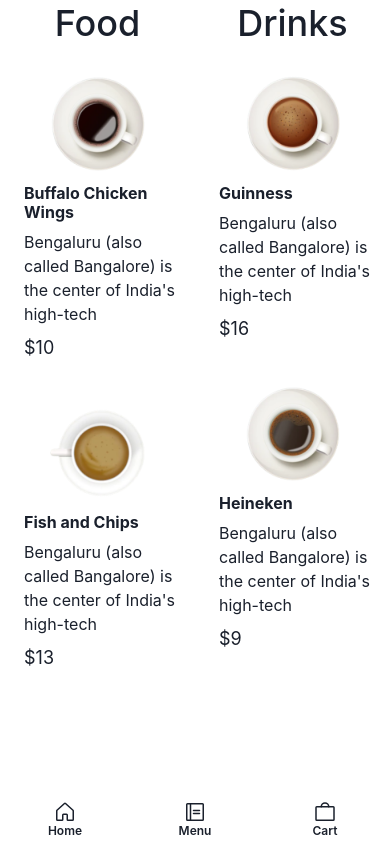
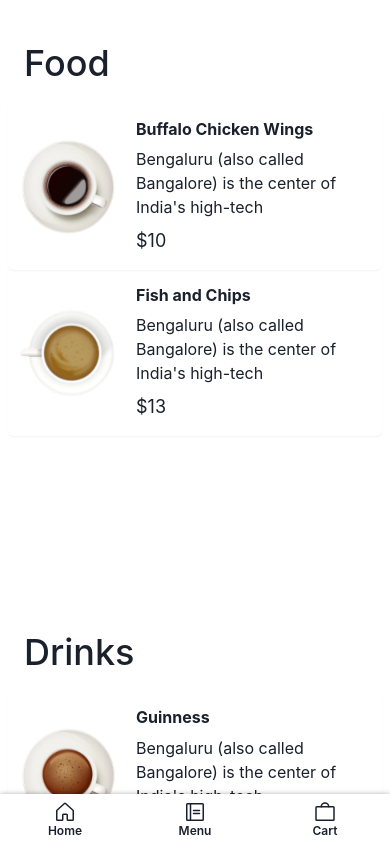
Before and after one commit to diebraga/MyRestaurant, a React (Create React App) app in the folder frontend/: page /1/menu in a window 390 px wide. Shown: the top 844 px of the page. Built offline with nearby package versions, Linux system fonts and the light colour scheme.

Commit message:
fix responsive problems

```diff
--- a/frontend/src/components/BottomNav/BottomNav.tsx
+++ b/frontend/src/components/BottomNav/BottomNav.tsx
@@ -34,6 +34,8 @@
         zIndex={999}
         width="100%"
         maxWidth="650px"
+        background="white"
+        boxShadow="0px 0px 5px 0px rgba(0, 0, 0, 0.3)"
       >
         {items.map((item, index) => {
           return (
--- a/frontend/src/pages/Menu/Menu.tsx
+++ b/frontend/src/pages/Menu/Menu.tsx
@@ -1,3 +1,4 @@
+import { Flex } from "@chakra-ui/react";
 import React from "react";
 import { American, Arabic, Cuban, Hawaian } from "../../assets/index";
 import { safeMap } from "../../utils/safeMap/safeMap";
@@ -66,11 +67,11 @@
 
 const Menu: React.FC = () => {
   return (
-    <>
+    <Flex flexDirection={["column"]}>
       {safeMap(homeSections)?.map((option) => (
         <Screen key={option.id} {...option} />
       ))}
-    </>
+    </Flex>
   );
 };
 
--- a/frontend/src/pages/Menu/components/Screen/Screen.tsx
+++ b/frontend/src/pages/Menu/components/Screen/Screen.tsx
@@ -1,4 +1,4 @@
-import { VStack, Heading } from "@chakra-ui/react";
+import { VStack, Heading, Flex } from "@chakra-ui/react";
 import React from "react";
 import { ScreenItem } from "./components/ScreenItem";
 import { Section } from "../../Menu";
@@ -8,13 +8,22 @@
 
 const Screen: React.FC<ScreenProps> = ({ title, products }) => {
   return (
-    <VStack width="100%" minHeight="100vh" spacing={4} justifySelf="center">
-      <Heading fontWeight="medium" fontSize={["4xl"]}>
+    <VStack
+      width="100%"
+      minHeight="65vh"
+      spacing={4}
+      align="start"
+      marginTop="10"
+      paddingX={["2", "3"]}
+    >
+      <Heading fontWeight="medium" fontSize={["4xl"]} marginLeft="4">
         {title}
       </Heading>
-      {safeMap(products)?.map((product) => (
-        <ScreenItem {...product} key={product.id} />
-      ))}
+      <Flex direction={["column", "row"]}>
+        {safeMap(products)?.map((product) => (
+          <ScreenItem {...product} key={product.id} />
+        ))}
+      </Flex>
     </VStack>
   );
 };
--- a/frontend/src/pages/Menu/components/Screen/components/ScreenItem.tsx
+++ b/frontend/src/pages/Menu/components/Screen/components/ScreenItem.tsx
@@ -16,12 +16,13 @@
   return (
     <Flex onClick={onClick}>
       <Stack
-        flexDirection="column"
         overflow="hidden"
         width={["100%"]}
         shadow="1"
         borderRadius="md"
         padding="3"
+        direction={["row", "column"]}
+        boxShadow="sm"
       >
         <Flex justify="center" align="center">
           <Avatar src={imgUri} size="xl" />
```
